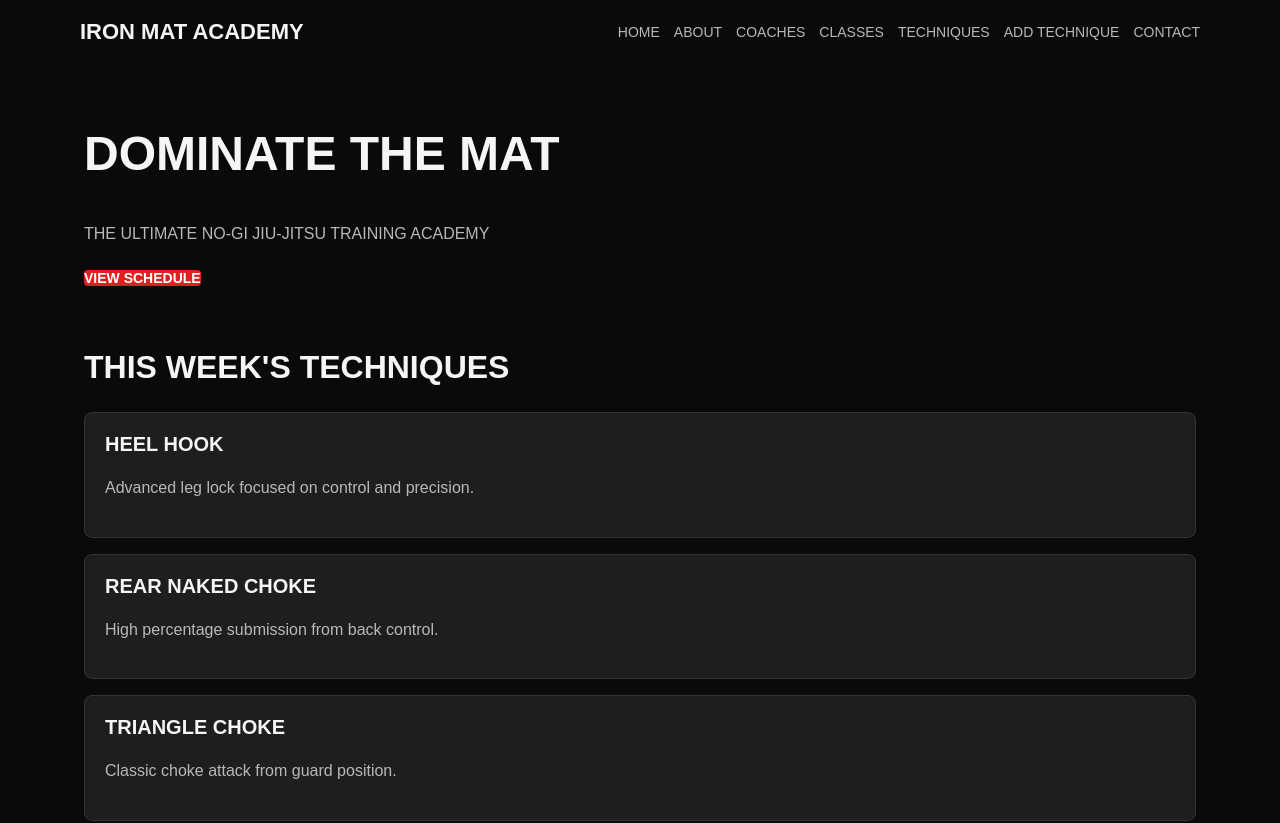
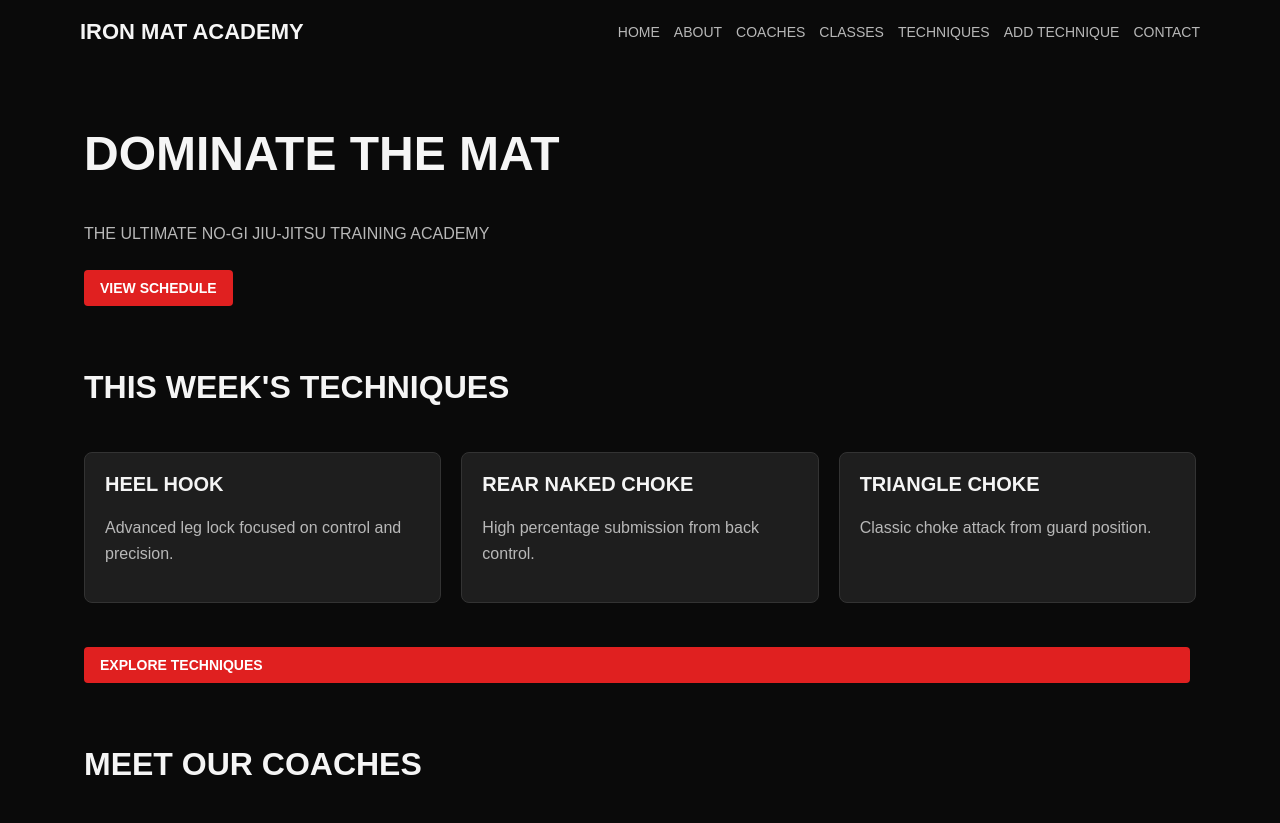
Before and after one commit to YenaKC/iron-mat-academy-client, a React (Vite) app: page / in a window 1280 px wide. Shown: the top 823 px of the page. Built offline with nearby package versions, Linux system fonts and the light colour scheme.

Commit message:
add styling for desktop

```diff
--- a/src/App.css
+++ b/src/App.css
@@ -142,7 +142,7 @@ main a {
   color: #ffffff;
   border: none;
   border-radius: 4px;
-  padding: 10pz 16px;
+  padding: 10px 16px;
   margin: 8px 6px 8px 0;
   font-size: 14px;
   font-weight: 700;
@@ -205,6 +205,21 @@ form {
     text-align: left;
   }
 
+  main > section:nth-of-type(2),
+  main > section:nth-of-type(3) {
+    display: grid;
+    grid-template-columns: repeat(3, 1fr);
+    gap: 20px;
+  }
+
+  /* En Inicio, cambia la forma 3 líneas para This Week's Techniques y Meet Our Coaches */
+  main > section:nth-of-type(2) h2,
+  main > section:nth-of-type(2) a,
+  main > section:nth-of-type(3) h2,
+  main > section:nth-of-type(3) a {
+    grid-column: 1 / -1;
+  }
+
   .menu-button {
     display: none;
   }
@@ -220,4 +235,5 @@ form {
     flex-direction: row;
     margin-top: 0;
   }
+
 }
--- a/src/components/Navbar.jsx
+++ b/src/components/Navbar.jsx
@@ -17,6 +17,7 @@ function Navbar() {
                 </button>
             </div>
 
+            {/* cuando clickquea hamburguesa aprece menu */}
             <div className={isOpen ? "nav-links open" : "nav-links"}>
                 <Link to="/">Home</Link>
                 <Link to="/about">About</Link>
```
